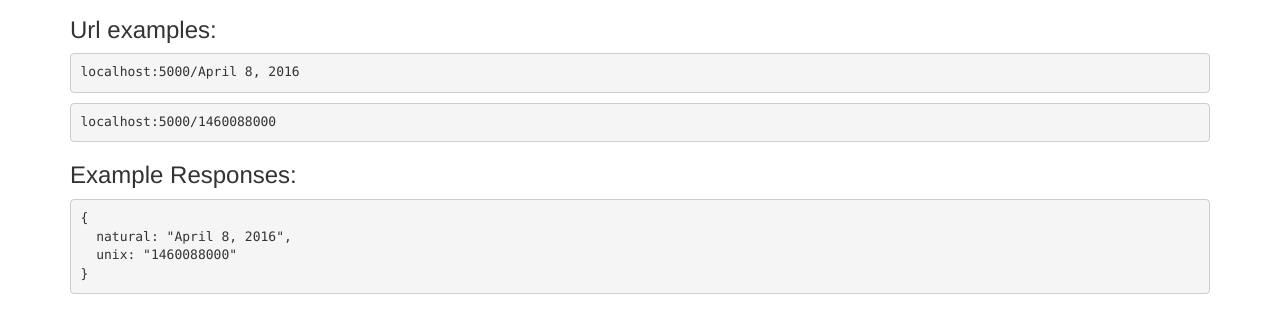
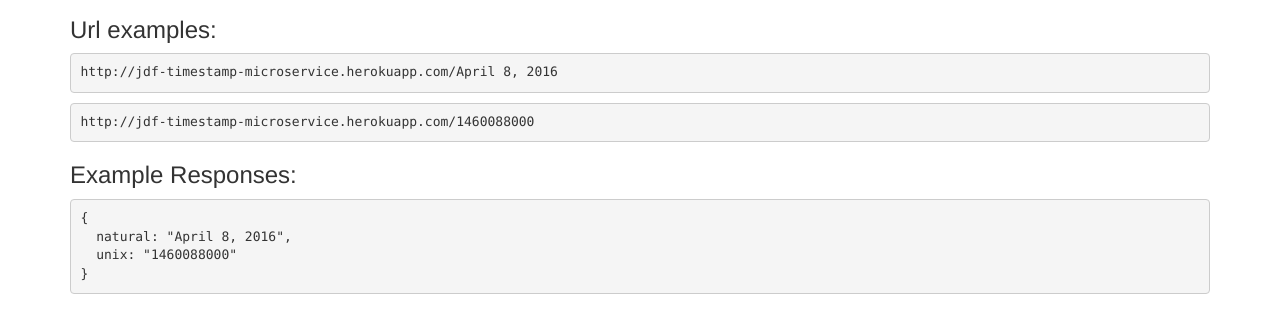
Before and after one commit to jdf5196/timestamp-api, a website: page public/index.html in a window 1280 px wide. Shown: the part 329-662 px from the top of the page. Drawn offline with nearby package versions, Linux system fonts and the light colour scheme.

Commit message:
edited home page examples

```diff
--- a/public/index.html
+++ b/public/index.html
@@ -18,8 +18,8 @@
         <li>If it does not contain a date or Unix timestamp it returns <code>null</code> for those properties.</li>
       </ol>
       <h3>Url examples:</h3>
-      <pre>localhost:5000/April 8, 2016</pre>
-      <pre>localhost:5000/1460088000</pre>
+      <pre>http://jdf-timestamp-microservice.herokuapp.com/April 8, 2016</pre>
+      <pre>http://jdf-timestamp-microservice.herokuapp.com/1460088000</pre>
       <h3>Example Responses:</h3>
 <pre>{
   natural: "April 8, 2016",
```
